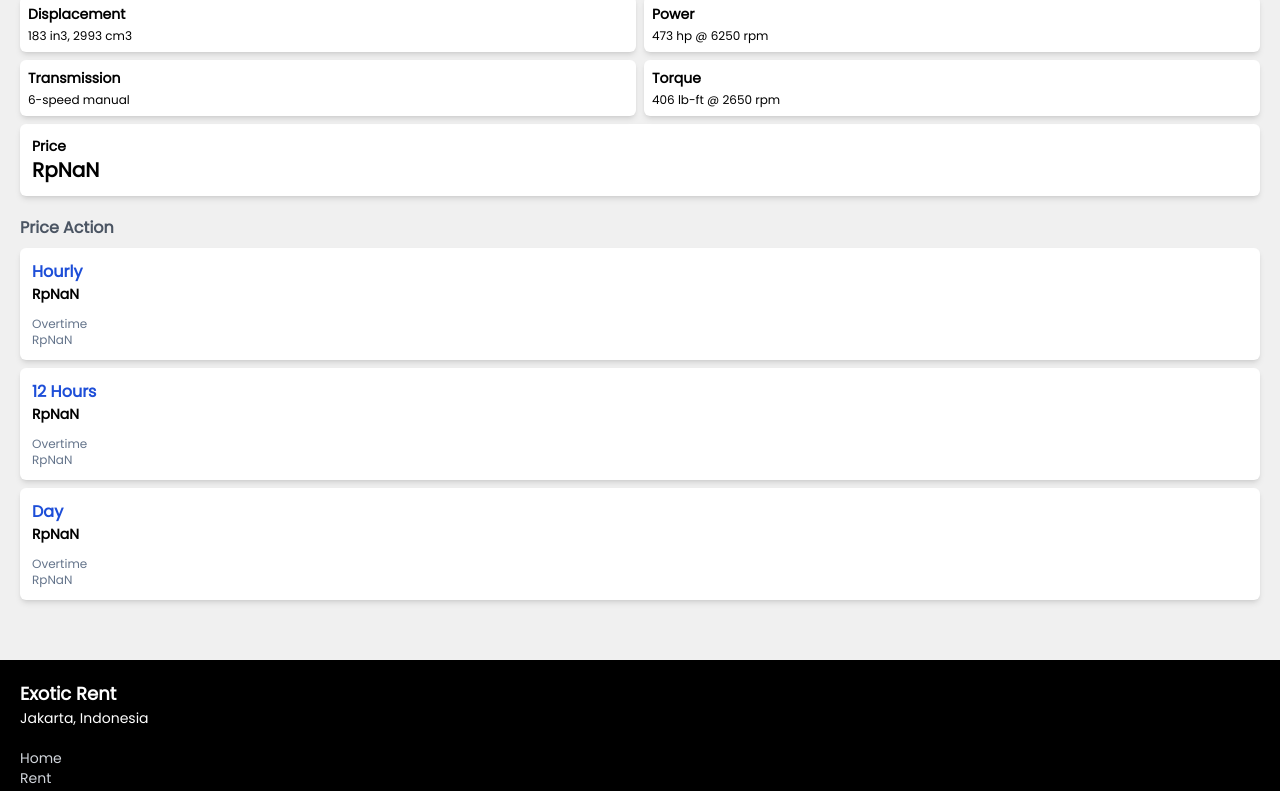
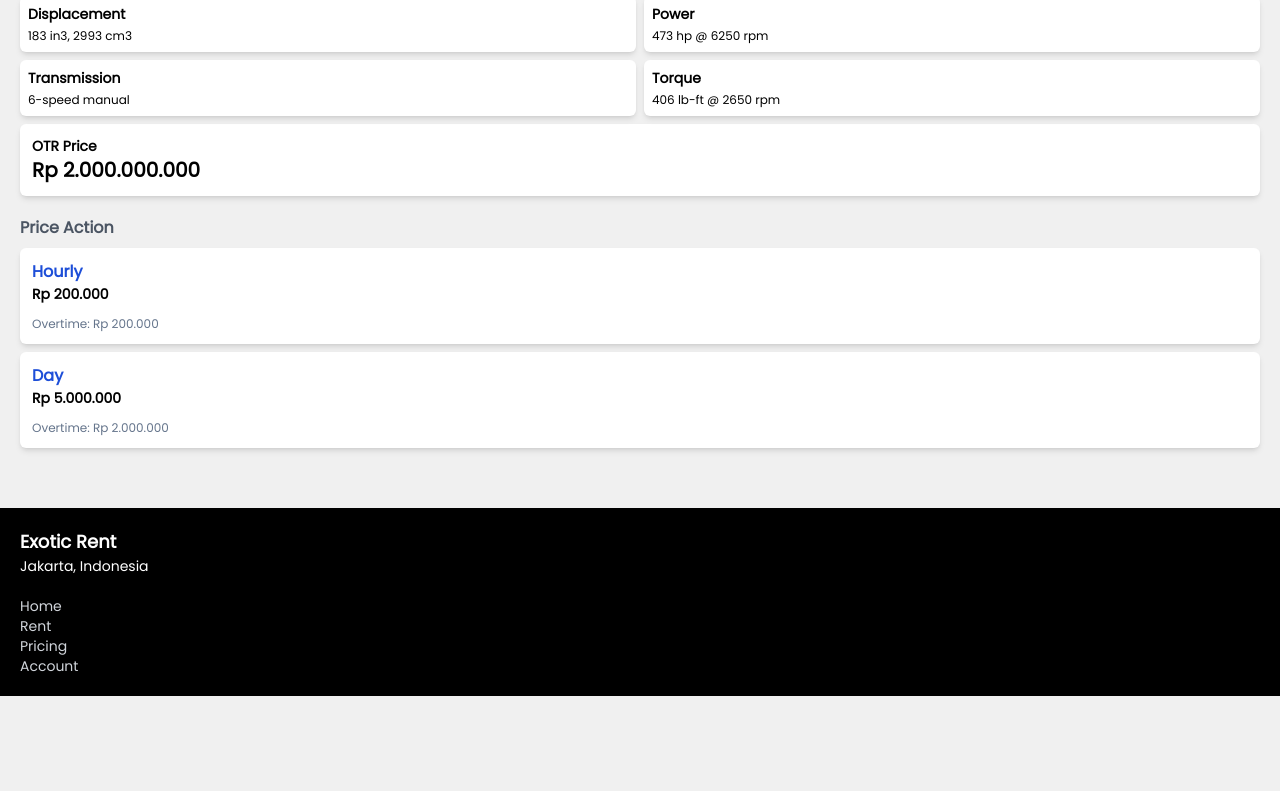
Before and after one commit to alxtim10/exoticrent, a Next.js app: page /rent/1 in a window 1280 px wide. Shown: the part 552-1343 px from the top of the page. After the commit the page ends 1248 px from the top, so only its background shows below. Built offline with nearby package versions, Linux system fonts and the light colour scheme.

Commit message:
update home page

```diff
--- a/src/app/home/[id]/page.tsx
+++ /dev/null
@@ -1,118 +0,0 @@
-"use client";
-import PaymentCard from "@/components/payment/PaymentCard";
-import { calculatePrice } from "@/utils/calculation/priceCalculation";
-import { cars } from "@/utils/constants/data";
-import { toIDR } from "@/utils/formats/formatCurrency";
-import Image from "next/image";
-import { useRouter } from "next/navigation";
-import React, { useEffect, useState } from "react";
-
-const CarDetail = ({ params }: { params: { id: string } }) => {
-  const [data, setData] = useState<any>(null);
-
-  const router = useRouter();
-  const [lengthCode, setLengthCode] = useState('');
-
-  const [isPayment, setIsPayment] = useState(false);
-
-  useEffect(() => {
-    const findItem = cars.filter((x: any) => x.id == params.id);
-    setData(findItem[0]);
-  }, [params.id]);
-
-  return (
-    <section>
-      {data != null && (
-        <>
-          <Image
-            className="rounded-xl"
-            src={data.image}
-            alt="m4"
-            width={450}
-            height={300}
-          />
-          <h1 className="text-2xl font-bold mt-3">{data.name}</h1>
-          <div>
-            <h1 className="text-md mt-5 mb-2 text-gray-600 font-bold">
-              Specifications
-            </h1>
-            <div className="grid grid-cols-2 gap-2">
-              <div className="bg-white p-2 rounded-md shadow-md flex flex-col gap-1">
-                <h1 className="text-sm font-semibold">Vehicle Type</h1>
-                <h1 className="text-xs">{data.vehicle_type}</h1>
-              </div>
-              <div className="bg-white p-2 rounded-md shadow-md flex flex-col gap-1">
-                <h1 className="text-sm font-semibold">Engine Type</h1>
-                <h1 className="text-xs">{data.engine_type}</h1>
-              </div>
-              <div className="bg-white p-2 rounded-md shadow-md flex flex-col gap-1">
-                <h1 className="text-sm font-semibold">Displacement</h1>
-                <h1 className="text-xs">{data.displacement}</h1>
-              </div>
-              <div className="bg-white p-2 rounded-md shadow-md flex flex-col gap-1">
-                <h1 className="text-sm font-semibold">Power</h1>
-                <h1 className="text-xs">{data.power}</h1>
-              </div>
-              <div className="bg-white p-2 rounded-md shadow-md flex flex-col gap-1">
-                <h1 className="text-sm font-semibold">Transmission</h1>
-                <h1 className="text-xs">{data.transmission}</h1>
-              </div>
-              <div className="bg-white p-2 rounded-md shadow-md flex flex-col gap-1">
-                <h1 className="text-sm font-semibold">Torque</h1>
-                <h1 className="text-xs">{data.torque}</h1>
-              </div>
-            </div>
-
-            <div className="mt-2 p-3 bg-white shadow-md rounded-md">
-              <h1 className="text-sm font-semibold">OTR Price</h1>
-              <h1 className="text-xl font-bold">{toIDR(data.otr_price)}</h1>
-            </div>
-          </div>
-          <h1 className="text-md mt-5 mb-2 text-gray-600 font-bold">
-            Price Action
-          </h1>
-          <div className="flex flex-col gap-2">
-            <div
-              onClick={() => {
-                setIsPayment(true);
-                setLengthCode('H');
-              }}
-              className="bg-white p-3 flex flex-col items-start justify-around gap-3 shadow-md rounded-md hover:bg-gray-200 transition-all cursor-pointer"
-            >
-              <div>
-                <h1 className="text-blue-700 font-extrabold">Hourly</h1>
-                <h1 className="text-sm font-bold">
-                  {toIDR(data.hourly_price)}
-                </h1>
-              </div>
-              <h1 className="text-xs text-slate-500">
-                Overtime: {toIDR(data.hourly_price)}
-              </h1>
-            </div>
-            <div
-              onClick={() => {
-                setIsPayment(true);
-                setLengthCode('D');
-              }}
-              className="bg-white p-3 flex flex-col items-start justify-around gap-3 shadow-md rounded-md  hover:bg-gray-200 transition-all cursor-pointer"
-            >
-              <div>
-                <h1 className="text-blue-700 font-extrabold">Day</h1>
-                <h1 className="text-sm font-bold">{toIDR(data.daily_price)}</h1>
-              </div>
-              <h1 className="text-xs text-slate-500">
-                Overtime: {toIDR(data.daily_overtime_price)}
-              </h1>
-            </div>
-          </div>
-
-          <div hidden={!isPayment}>
-            <PaymentCard lengthCode={lengthCode} data={data}/>
-          </div>
-        </>
-      )}
-    </section>
-  );
-};
-
-export default CarDetail;
--- /dev/null
+++ b/src/app/home/page.tsx
@@ -0,0 +1,9 @@
+import React from 'react'
+
+const page = () => {
+  return (
+    <div>Home</div>
+  )
+}
+
+export default page
--- a/src/app/rent/[id]/page.tsx
+++ b/src/app/rent/[id]/page.tsx
@@ -1,12 +1,19 @@
 "use client";
+import PaymentCard from "@/components/payment/PaymentCard";
 import { calculatePrice } from "@/utils/calculation/priceCalculation";
 import { cars } from "@/utils/constants/data";
 import { toIDR } from "@/utils/formats/formatCurrency";
 import Image from "next/image";
+import { useRouter } from "next/navigation";
 import React, { useEffect, useState } from "react";
 
 const CarDetail = ({ params }: { params: { id: string } }) => {
   const [data, setData] = useState<any>(null);
+
+  const router = useRouter();
+  const [lengthCode, setLengthCode] = useState('');
+
+  const [isPayment, setIsPayment] = useState(false);
 
   useEffect(() => {
     const findItem = cars.filter((x: any) => x.id == params.id);
@@ -57,57 +64,50 @@ const CarDetail = ({ params }: { params: { id: string } }) => {
             </div>
 
             <div className="mt-2 p-3 bg-white shadow-md rounded-md">
-              <h1 className="text-sm font-semibold">Price</h1>
-              <h1 className="text-xl font-bold">{toIDR(data.price)}</h1>
+              <h1 className="text-sm font-semibold">OTR Price</h1>
+              <h1 className="text-xl font-bold">{toIDR(data.otr_price)}</h1>
             </div>
           </div>
           <h1 className="text-md mt-5 mb-2 text-gray-600 font-bold">
             Price Action
           </h1>
           <div className="flex flex-col gap-2">
-            <div className="bg-white p-3 flex flex-col items-start justify-around gap-3 shadow-md rounded-md hover:bg-gray-200 transition-all cursor-pointer">
+            <div
+              onClick={() => {
+                setIsPayment(true);
+                setLengthCode('H');
+              }}
+              className="bg-white p-3 flex flex-col items-start justify-around gap-3 shadow-md rounded-md hover:bg-gray-200 transition-all cursor-pointer"
+            >
               <div>
                 <h1 className="text-blue-700 font-extrabold">Hourly</h1>
                 <h1 className="text-sm font-bold">
-                  {toIDR(calculatePrice(data.price).hourly)}
+                  {toIDR(data.hourly_price)}
                 </h1>
               </div>
-              <div>
-                <h1 className="text-xs text-slate-500">Overtime</h1>
-                <h1 className="text-xs text-slate-500">
-                  {toIDR(calculatePrice(data.price).hourlyOvertime)}
-                </h1>
-              </div>
+              <h1 className="text-xs text-slate-500">
+                Overtime: {toIDR(data.hourly_price)}
+              </h1>
             </div>
-            <div className="bg-white p-3 flex flex-col items-start justify-around gap-3 shadow-md rounded-md  hover:bg-gray-200 transition-all cursor-pointer">
-              <div>
-                <h1 className="text-blue-700 font-extrabold">12 Hours</h1>
-                <h1 className="text-sm font-bold">
-                  {toIDR(calculatePrice(data.price).halfDay)}
-                </h1>
-              </div>
-              <div>
-                <h1 className="text-xs text-slate-500">Overtime</h1>
-                <h1 className="text-xs text-slate-500">
-                  {toIDR(calculatePrice(data.price).dailyOvertime)}
-                </h1>
-              </div>
-            </div>
-            <div className="bg-white p-3 flex flex-col items-start justify-around gap-3 shadow-md rounded-md  hover:bg-gray-200 transition-all cursor-pointer">
+            <div
+              onClick={() => {
+                setIsPayment(true);
+                setLengthCode('D');
+              }}
+              className="bg-white p-3 flex flex-col items-start justify-around gap-3 shadow-md rounded-md  hover:bg-gray-200 transition-all cursor-pointer"
+            >
               <div>
                 <h1 className="text-blue-700 font-extrabold">Day</h1>
-                <h1 className="text-sm font-bold">
-                  {toIDR(calculatePrice(data.price).daily)}
-                </h1>
+                <h1 className="text-sm font-bold">{toIDR(data.daily_price)}</h1>
               </div>
+              <h1 className="text-xs text-slate-500">
+                Overtime: {toIDR(data.daily_overtime_price)}
+              </h1>
+            </div>
+          </div>
 
-              <div>
-                <h1 className="text-xs text-slate-500">Overtime</h1>
-                <h1 className="text-xs text-slate-500">
-                  {toIDR(calculatePrice(data.price).dailyOvertime)}
-                </h1>
-              </div>
-            </div>
+          <div hidden={!isPayment}>
+            <PaymentCard lengthCode={lengthCode} data={data}/>
           </div>
         </>
       )}
```
